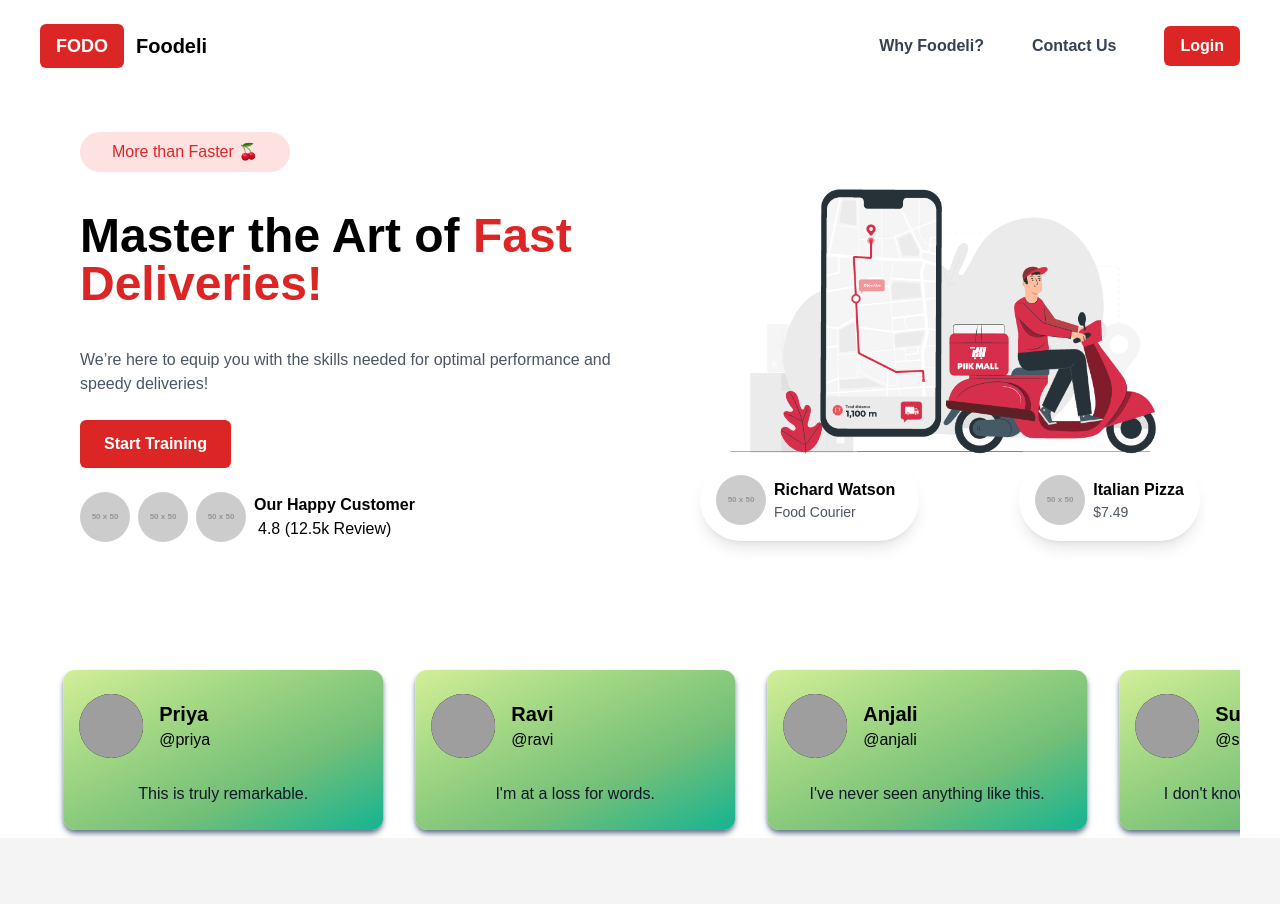
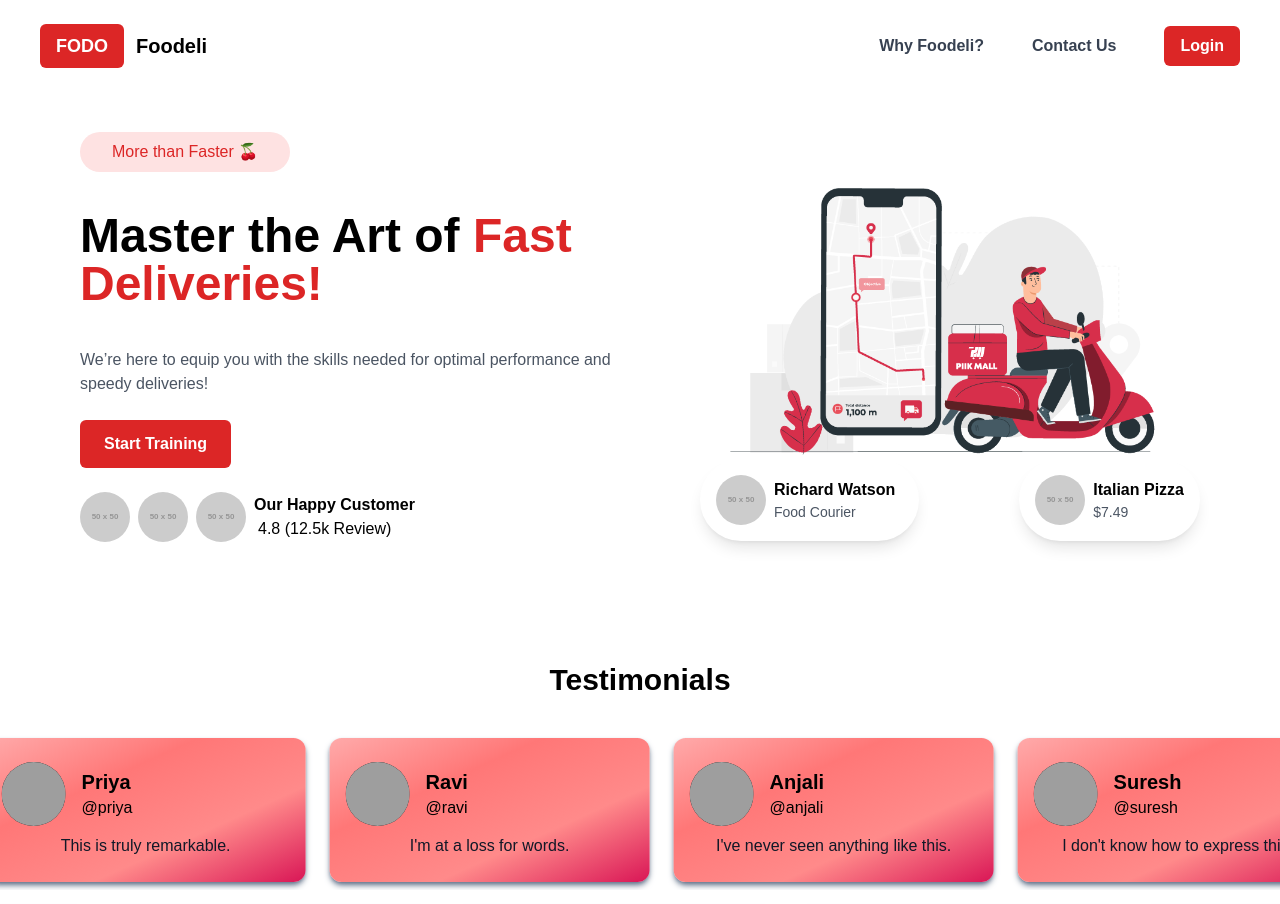
Before and after one commit to riteekagawand/VH24-WEBMASTERS, a React (Vite) app in the folder Frontend/: page / in a window 1280 px wide. Shown: the top 904 px of the page. Before the commit the page ends 838 px from the top, so only its background shows below. Built offline with nearby package versions, Linux system fonts and the light colour scheme; grey boxes are pictures that could not be loaded.

Commit message:
Landing Page

```diff
--- a/Frontend/src/Components/ScrollingCards.jsx
+++ b/Frontend/src/Components/ScrollingCards.jsx
@@ -23,9 +23,9 @@ const ScrollingCards = ({ direction = "left" }) => {
   };
 
   return (
-    <div className="w-[1200px] mt-20 m-auto overflow-hidden relative">
+    <div className="w-full mt-2 m-auto overflow-hidden relative">
       <div
-        className={`flex gap-4 ${
+        className={`flex gap-2 ${
           direction === "left" ? "animate-loopLeft" : "animate-loopRight"
         } space-x-4 duration-150`}
         ref={marqueeRef}
@@ -35,7 +35,7 @@ const ScrollingCards = ({ direction = "left" }) => {
         {extendedCards.map((card, index) => (
           <div
             key={index}
-            className={`card hover:scale-95 w-80 h-40 flex-shrink-0 flex flex-col justify-between my-2 px-4 py-6 rounded-xl shadow-slate-500 shadow-md ${
+            className={`card hover:scale-95 w-80 h-36 flex-shrink-0 flex flex-col justify-between my-2 px-4 py-6 rounded-xl shadow-slate-500 shadow-md ${
               direction === "left"
                 ? "bg-custom-gradient-green-right"
                 : "bg-custom-gradient-green-left"
--- a/Frontend/src/Pages/Home.jsx
+++ b/Frontend/src/Pages/Home.jsx
@@ -1,5 +1,5 @@
 // eslint-disable-next-line no-unused-vars
-import React from 'react'
+import React from 'react';
 import Header from "../Components/Header";
 import MainContent from '../Components/MainContent';
 import ScrollingCards from '../Components/ScrollingCards';
@@ -9,9 +9,16 @@ const Home = () => {
     <div className='h-full'>
       <Header />
       <MainContent />
-      <ScrollingCards/>
+
+      <div className="flex flex-col mt-20">
+        {/* Centered Testimonials Text */}
+        <h2 className="text-center text-3xl font-bold mb-6">Testimonials</h2>
+
+        <ScrollingCards direction="left" />
+        <ScrollingCards direction="right" />
+      </div>
     </div>
-  )
+  );
 }
 
-export default Home
+export default Home;
--- a/Frontend/tailwind.config.js
+++ b/Frontend/tailwind.config.js
@@ -18,17 +18,17 @@ export default  {
         loopRight: "loopRight 20s linear infinite",
       },
       colors: {
-        "light-green-1": "#D3EE98",
-        "light-green-2": "#A0D683",
-        "light-green-3": "#72BF78",
-        "light-green-4": "#54C392",
-        "light-green-5": "#15B392",
+        "light-green-1": "#FFAAAA",
+        "light-green-2": "#FF7777",
+        "light-green-3": "#FF8A8A",
+        "light-green-4": "#D91656",
+        "light-green-5": "#C7253E",
       },
       backgroundImage: {
         "custom-gradient-green-right":
-          "linear-gradient(to bottom right, #D3EE98, #A0D683, #72BF78,  #15B392)",
+          "linear-gradient(to bottom right, #FFAAAA, #FF7777, #FF8A8A,  #D91656)",
         "custom-gradient-green-left":
-          "linear-gradient(to top left, #D3EE98, #A0D683, #72BF78,  #15B392)",
+          "linear-gradient(to top left, #FFAAAA, #FF7777, #FF8A8A,  #D91656)",
       },
     },
   },
```
